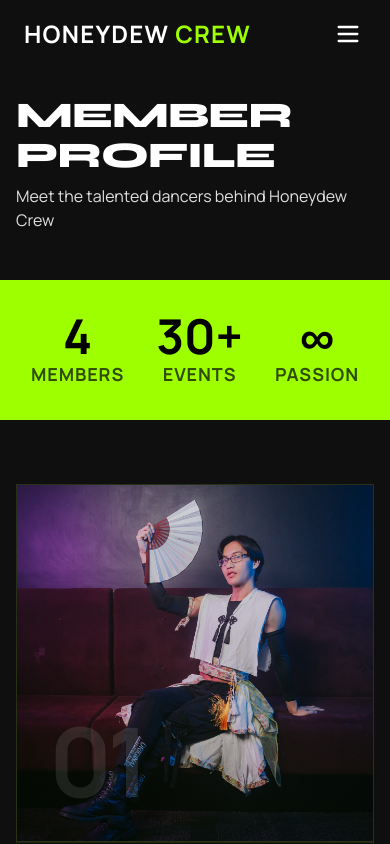
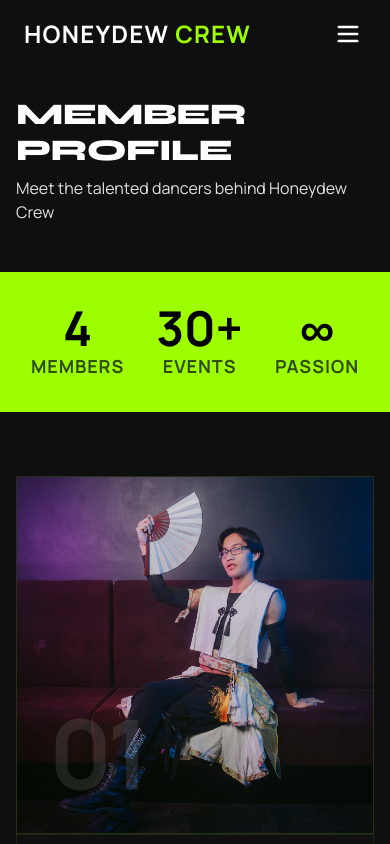
Before and after one commit to ctmes/honeydew-crew, a React (Vite) app: page /members in a window 390 px wide. Shown: the top 844 px of the page. Built offline with nearby package versions, Linux system fonts and the light colour scheme.

Commit message:
feat: add Videos and Members pages, and Hero component.

```diff
--- a/src/components/Hero.tsx
+++ b/src/components/Hero.tsx
@@ -82,15 +82,16 @@ const Hero = () => {
       <div className="absolute inset-0 w-full h-full">
         <video
           ref={videoRef}
-          className="absolute inset-0 w-full h-full object-cover"
+          className="absolute inset-0 w-full h-full object-cover pointer-events-none"
           autoPlay={!prefersReducedMotion}
           muted
           loop
           playsInline
+          poster="/covers.jpg"
           aria-label="Hero Video - Background performance showcase"
         >
           <source src="/hero-video.webm" type="video/webm" />
-          <source src="/hero-video.mp4" type="video/mp4" />
+          Your browser does not support the video tag.
         </video>
 
         {/* Play button overlay for mobile when autoplay fails */}
--- a/src/components/pages/MembersPage.tsx
+++ b/src/components/pages/MembersPage.tsx
@@ -58,7 +58,7 @@ const MembersPage = () => {
         {/* Header */}
         <section className="px-4 md:px-8 lg:px-16 mb-12">
           <div className="max-w-7xl mx-auto">
-            <h1 className="text-4xl sm:text-5xl md:text-6xl lg:text-8xl font-extrabold text-white uppercase tracking-tight mb-2 sm:mb-3 md:mb-4">
+            <h1 className="text-3xl sm:text-4xl md:text-6xl lg:text-8xl font-extrabold text-white uppercase tracking-tight mb-2 sm:mb-3 md:mb-4">
               MEMBER PROFILE
             </h1>
             <p className="text-base sm:text-lg md:text-xl text-[#e0e0e0] max-w-2xl">
--- a/src/components/pages/VideosPage.tsx
+++ b/src/components/pages/VideosPage.tsx
@@ -53,7 +53,7 @@ const VideosPage = () => {
 
       <main className="pt-24 pb-16 px-4 md:px-8 lg:px-16">
         <div className="max-w-7xl mx-auto">
-          <h1 className="text-4xl sm:text-5xl md:text-6xl lg:text-8xl font-extrabold text-white uppercase tracking-tight mb-2 sm:mb-3 md:mb-4">
+          <h1 className="text-3xl sm:text-4xl md:text-6xl lg:text-8xl font-extrabold text-white uppercase tracking-tight mb-2 sm:mb-3 md:mb-4">
             VIDEOS
           </h1>
           <p className="text-base sm:text-lg md:text-xl text-[#e0e0e0] mb-8 sm:mb-10 md:mb-12 max-w-2xl">
--- a/src/index.css
+++ b/src/index.css
@@ -97,6 +97,12 @@
     @apply border-border;
   }
 
+  html,
+  body {
+    overflow-x: hidden;
+    max-width: 100vw;
+  }
+
   body {
     @apply bg-background text-foreground;
     font-family: 'Manrope', sans-serif;
```
